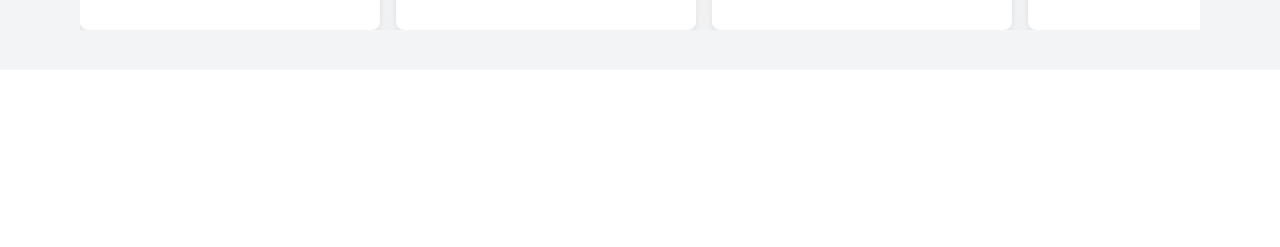
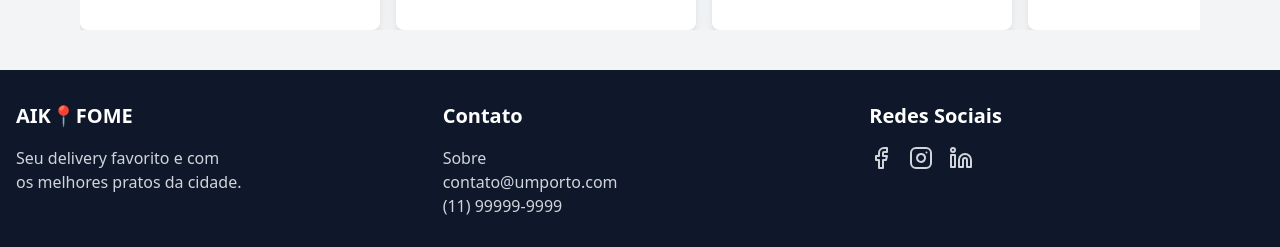
Before and after one commit to 1portodosporum/FrontendProjetoDelivery, a React (Vite) app: page / in a window 1280 px wide. Shown: the part 1378-1625 px from the top of the page. Before the commit the page ends 1448 px from the top, so only its background shows below. Built offline with nearby package versions, Linux system fonts and the light colour scheme.

Commit message:
:lipstick: Update home

```diff
--- a/src/pages/home/Home.tsx
+++ b/src/pages/home/Home.tsx
@@ -6,6 +6,7 @@ import { useContext, useState } from 'react';
 import produtosRecomendado from '../../components/produto/produtos/produtos';
 import { AuthContext } from '../../contexts/AuthContext';
 import ModalLogin from '../../ui/ModalLogin';
+import Footer from '../../components/footer/Footer';
 
 export default function Home() {
   const { usuario, handleLogout } = useContext(AuthContext);
@@ -89,6 +90,7 @@ export default function Home() {
           </div>
         </div>
       </section>
+      <Footer />
       {isOpen && <ModalLogin setIsOpen={setIsOpen} toLogin={toLogin} />}
     </div>
   );
```
